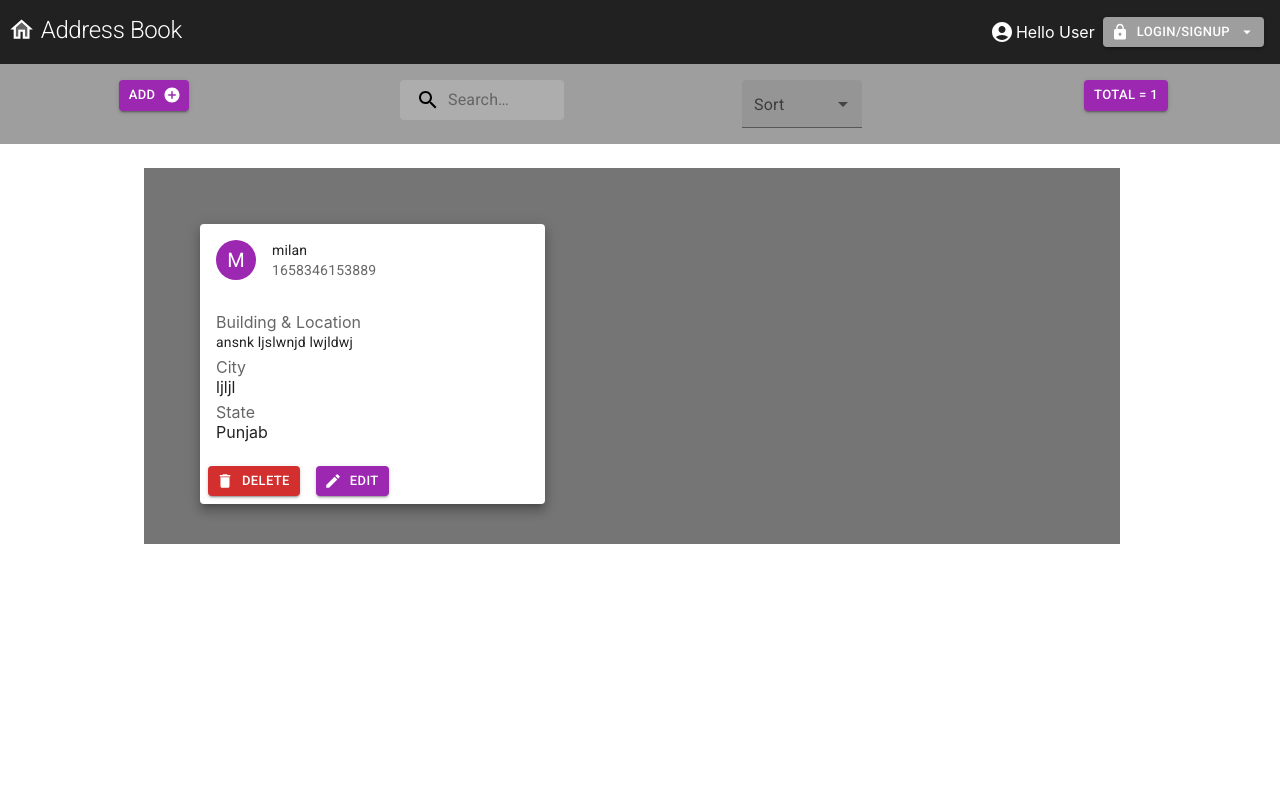
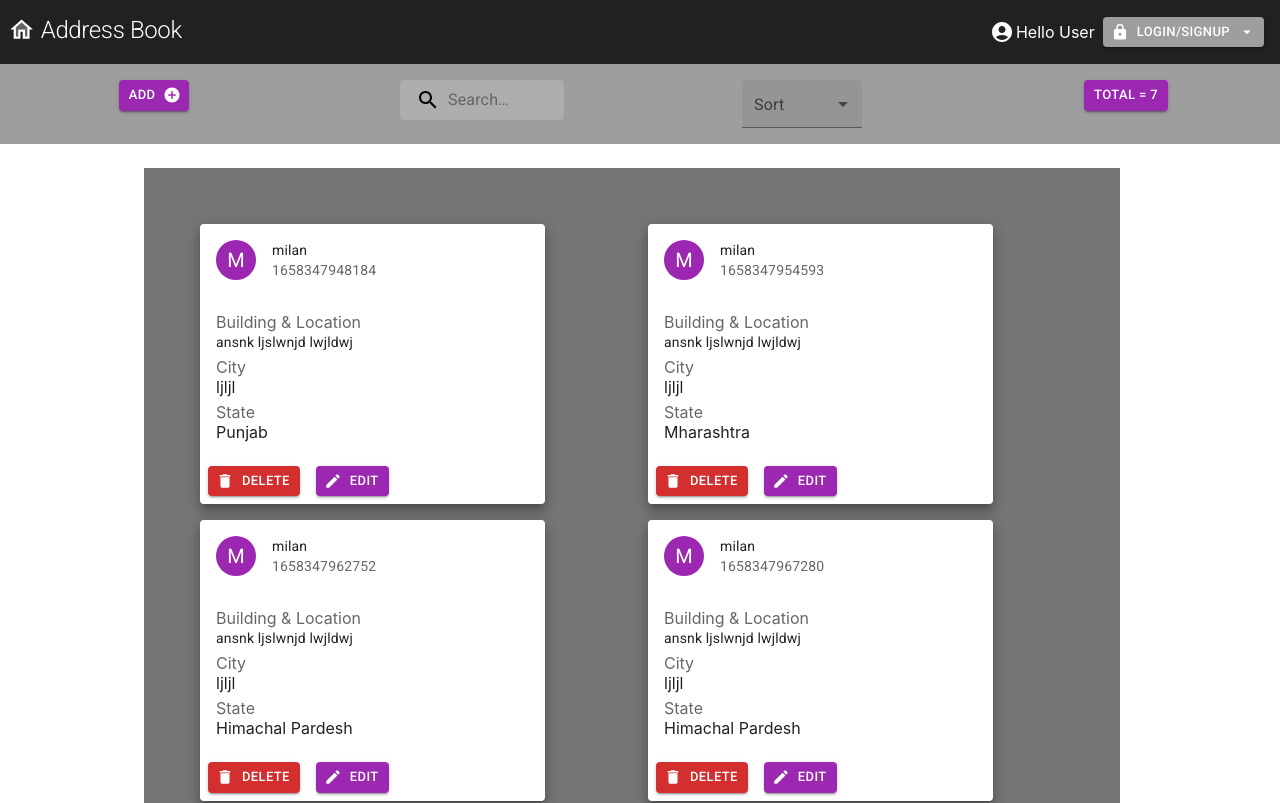
Before and after one commit to milan-infostride/address-book-app, a React (Create React App) app: page / in a window 1280 px wide. Shown: the top 803 px of the page. Built offline with nearby package versions, Linux system fonts and the light colour scheme; data requests are answered from the project's data file.

Commit message:
sorting done and minor bugs filled

```diff
--- a/src/App.js
+++ b/src/App.js
@@ -127,6 +127,37 @@ function App() {
 
       return lastArray;
     }
+    if(action.type=='dl'){
+      console.log('in action dl')
+      let lastArray = [...prevState];
+      lastArray.sort((a,b)=>{
+        return b.date - a.date;
+      })
+      return lastArray;
+    }
+    if(action.type=='do'){
+      let lastArray = [...prevState];
+      lastArray.sort((a,b)=>{
+        return a.date - b.date;
+      })
+      return lastArray;
+    }
+    if(action.type=='a-z'){
+      let lastArray = [...prevState];
+
+      lastArray.sort((a,b)=>{
+        return a.name.toLowerCase().localeCompare(b.name.toLowerCase())
+      })
+      return lastArray;
+    }
+    if(action.type=='z-a'){
+      let lastArray = [...prevState];
+
+      lastArray.sort((a,b)=>{
+        return b.name.toLowerCase().localeCompare(a.name.toLowerCase())
+      })
+      return lastArray;
+    }
   }
   // let myAddresses = []
   useEffect(()=>{
@@ -145,7 +176,7 @@ function App() {
   return (
     <>
       <Navbar />
-      <SecondaryMenuBar addresses={addresses} addAdressHandler={addAdressHandler}  />
+      <SecondaryMenuBar addresses={addresses} addAdressHandler={addAdressHandler} addressDispatch={addressDispatch} />
       <AddressList addresses={addresses} editAddressHandler={editAddressHandler} deleteHandler={deleteHandler} />
     </>
   );
--- a/src/Stores/db.json
+++ b/src/Stores/db.json
@@ -5,8 +5,56 @@
       "building_location": "ansnk ljslwnjd lwjldwj",
       "city": "ljljl",
       "state": "Punjab",
-      "date": 1658346153889,
+      "date": 1658347948184,
       "id": 1
+    },
+    {
+      "name": "milan",
+      "building_location": "ansnk ljslwnjd lwjldwj",
+      "city": "ljljl",
+      "state": "Mharashtra",
+      "date": 1658347954593,
+      "id": 2
+    },
+    {
+      "name": "milan",
+      "building_location": "ansnk ljslwnjd lwjldwj",
+      "city": "ljljl",
+      "state": "Himachal Pardesh",
+      "date": 1658347962752,
+      "id": 3
+    },
+    {
+      "name": "milan",
+      "building_location": "ansnk ljslwnjd lwjldwj",
+      "city": "ljljl",
+      "state": "Himachal Pardesh",
+      "date": 1658347967280,
+      "id": 4
+    },
+    {
+      "name": "saransh",
+      "building_location": "wewe",
+      "city": "mohali",
+      "state": "Haryana",
+      "date": 1658349576176,
+      "id": 5
+    },
+    {
+      "name": "Abcg",
+      "building_location": "hijkoi",
+      "city": "yhioh",
+      "state": "Mharashtra",
+      "date": 1658351598385,
+      "id": 6
+    },
+    {
+      "name": "ab",
+      "building_location": "fds",
+      "city": "ddsf",
+      "state": "Haryana",
+      "date": 1658351640158,
+      "id": 7
     }
   ],
   "users": []
--- a/src/components/ListingAdresses/EditAddressModal.js
+++ b/src/components/ListingAdresses/EditAddressModal.js
@@ -13,6 +13,9 @@ const EditAddressModal = (props) => {
     const states = ['Punjab','Haryana','Himachal Pardesh','Mharashtra']
 
     const addFormInputsReducer = (prevState,action)=>{
+        if(action.type=='init'){
+            return props.initialState;
+        }
         if(action.type=='fieldChanged'){
             let oldState = {...prevState};
             oldState[action.value.fieldName] = action.value.newValue;
@@ -33,15 +36,19 @@ const EditAddressModal = (props) => {
     const editAddressHandler = ()=>{
         let newAddress = {...addFormInputs};
         props.editAddressHandler(newAddress);
+        addFormInputsDispatch({type:'init'})
         props.closeEditModal();
     }
-
+    const closeEditMoadal = ()=>{
+        addFormInputsDispatch({type:'init'});
+        props.closeEditModal();
+    }
     return (
         <Modal
             // BackdropProps={style}
             // ref={ref}
             open={props.editModalState}
-            onClose={props.closeEditModal}
+            onClose={closeEditMoadal}
 
         >
             <Card sx={{ width: isDesktop?'auto':330, maxWidth: isDesktop?345:454,position: 'absolute',
--- a/src/components/SecondryMenuBar/SecondaryMenuBar.js
+++ b/src/components/SecondryMenuBar/SecondaryMenuBar.js
@@ -15,6 +15,7 @@ import AddressModal from "./AddressModal";
 import { createRef } from "react";
 import { StarRateSharp } from "@mui/icons-material";
 import { isValidDateValue } from "@testing-library/user-event/dist/utils";
+import { useEffect } from "react";
 // import { useTheme } from "@emotion/react";
 
 
@@ -81,7 +82,7 @@ const SecondaryMenuBar = (props) => {
         },
       }));
 
-    const [sortFilter,setSortFilter] = useState();
+    const [sortFilter,setSortFilter] = useState('');
     const Search = styled('div')(({ theme }) => ({
         position: 'relative',
         borderRadius: theme.shape.borderRadius,
@@ -114,6 +115,8 @@ const SecondaryMenuBar = (props) => {
     const openAddModal = ()=>{
 
 
+
+        addFormInputsDispatch({type:'init'})
         setModalState(true);
         setTimeout(()=>{console.log(ref.current.clientHeight,ref.current.clientWidth);
             setModalHeight(ref.current.clientHeight);
@@ -123,6 +126,7 @@ const SecondaryMenuBar = (props) => {
         },500)
     }
     const closeAddModal = ()=>{
+
         setModalState(false)
     }
     const style = {
@@ -156,7 +160,7 @@ const SecondaryMenuBar = (props) => {
             helper_text: ''
         },
         state: {
-            value: '',
+            value: 'do',
             errors: {
                 required: 'Field is required'
             },
@@ -167,6 +171,11 @@ const SecondaryMenuBar = (props) => {
         isValid: true,
     }
     const addFormInputsReducer = (prevState,action)=>{
+        if(action.type=='init'){
+             //let oldState = {...prevState};
+
+            return initAddFormInputs;
+        }
         if(action.type=='fieldChanged'){
             let oldState = {...prevState};
             let changedfield = action.value.fieldName;
@@ -216,8 +225,15 @@ const SecondaryMenuBar = (props) => {
         }
         newAddress.date = new Date().getTime();
         props.addAdressHandler(newAddress);
+        addFormInputsDispatch({type:'init'})
         closeAddModal();
+
     }
+    const onStateChange = (e)=>{
+
+        props.addressDispatch({type: e.target.value})
+    }
+
 
     return (
         <Grid container sx={{backgroundColor: listColor}} spacing={2}>
@@ -243,7 +259,7 @@ const SecondaryMenuBar = (props) => {
                         labelId="demo-simple-select-filled-label"
                         id="demo-simple-select-filled"
                         value={sortFilter}
-                        onChange={(e)=>{setSortFilter(e.target.value)}}
+                        onChange={(e)=>{setSortFilter(e.target.value); onStateChange(e)}}
                     >
 
                         <MenuItem value={'dl'}>Date (Latest)</MenuItem>
@@ -296,7 +312,7 @@ const SecondaryMenuBar = (props) => {
                                     labelId="demo-simple-select-filled-label"
                                     id="demo-simple-select-filled"
                                     value={addFormInputs.state.value}
-                                    onChange={(e)=>{ fieldChangeHandler(e,'state')}}
+                                    onChange={(e)=>{ fieldChangeHandler(e,'state'); }}
                                 >
                                     {states.map((item,index)=>{return <MenuItem value={item} key={index}>{item}</MenuItem>})}
                                     {/* <MenuItem value={'dl'}>Date (Latest)</MenuItem>
```
